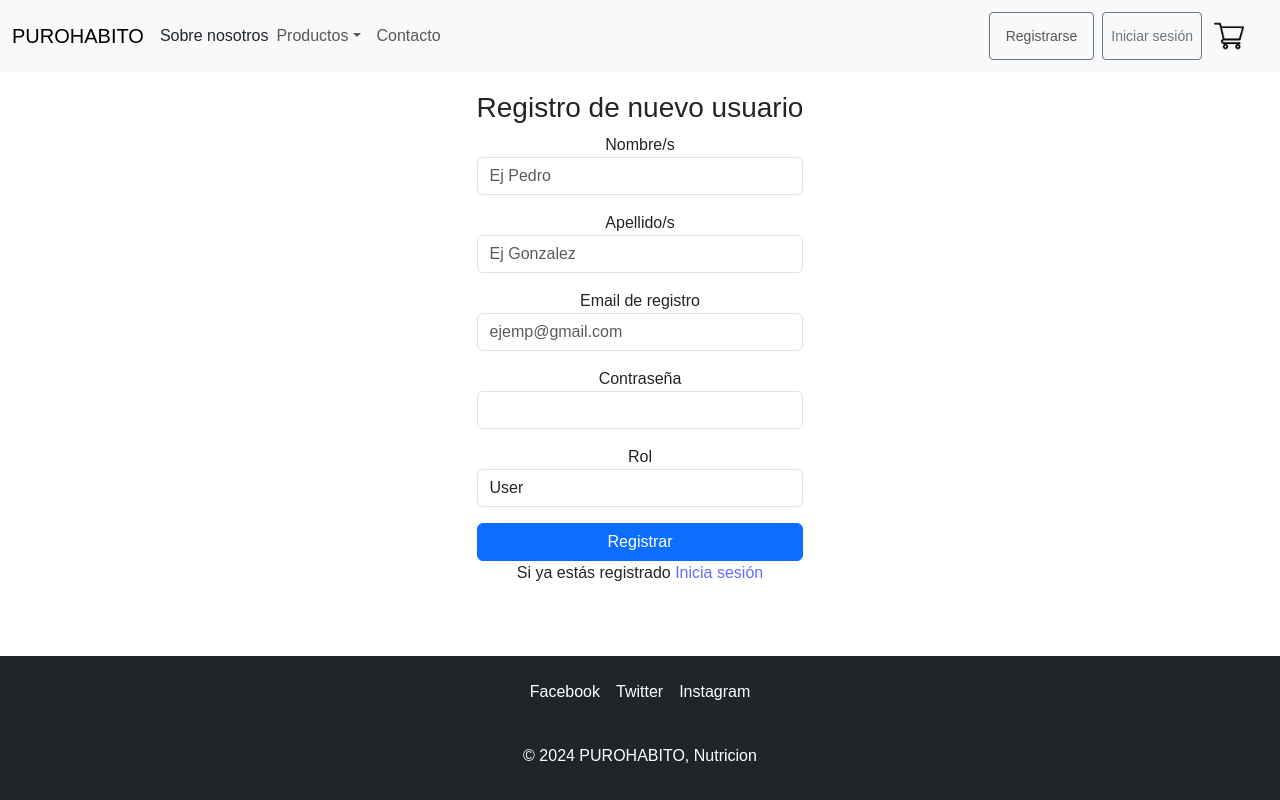
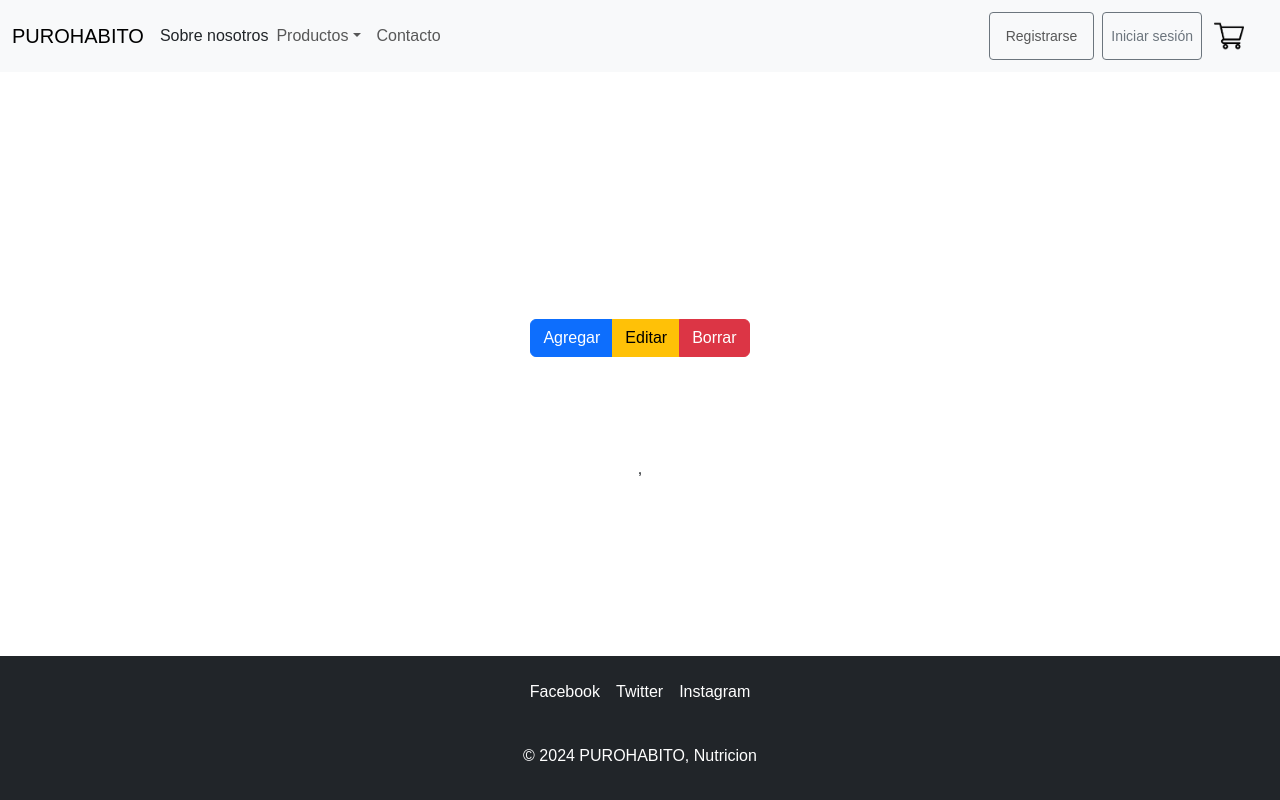
Before and after one commit to jordi02/TPI-LabIII, a React (Vite) app in the folder Trabajo-Practico/: page /superAdmin in a window 1280 px wide. Built offline with nearby package versions, Linux system fonts and the light colour scheme; no server answers; a web font is replaced by a local one.

Commit message:
7.4
Eliminacion de users

```diff
--- a/Trabajo-Practico/src/components/superAdmin/SuperAdmin.jsx
+++ b/Trabajo-Practico/src/components/superAdmin/SuperAdmin.jsx
@@ -1,17 +1,60 @@
 import { useContext, useState } from "react";
 import { userContext } from "../userState/StateComponent";
+import { doc, deleteDoc, getDocs, query, where, collection } from "firebase/firestore";
+import { db } from "../../credenciales"; // Asegúrate de que la ruta es correcta
 
 const SuperAdmin = () => {
+  const {
+    setEmailRegister,
+    setPasswordRegister,
+    setNombreRegister,
+    setApellidoRegister,
+    handleRegister,
+  } = useContext(userContext);
 
-  const { setEmailRegister, setPasswordRegister, setNombreRegister, setApellidoRegister, handleRegister, } = useContext(userContext);
+  const [activeSection, setActiveSection] = useState("none");
+  const [rol, setRol] = useState("user");
+  const [editEmail, setEditEmail] = useState("");
+  const [deleteEmail, setDeleteEmail] = useState("");
 
-  const [rol, setRol] = useState("user");
+  // Función para encontrar el documento de usuario por email
+  const findUserDocByEmail = async (email) => {
+    const userQuery = query(collection(db, "Users"), where("email", "==", email));
+    const querySnapshot = await getDocs(userQuery);
+    if (querySnapshot.empty) {
+      throw new Error("Usuario no encontrado");
+    }
+    return querySnapshot.docs[0].ref; // Retorna la referencia del documento
+  };
+
+  const handleDelete = async () => {
+    try {
+      const userDocRef = await findUserDocByEmail(deleteEmail);
+      await deleteDoc(userDocRef);
+      alert('Usuario eliminado exitosamente');
+    } catch (error) {
+      console.error('Error eliminando usuario:', error);
+      alert('Error al eliminar el usuario: ' + error.message);
+    }
+  };
 
   return (
+    <div style={{ marginBottom: "100px" }}>
+      <div className="btn-group" role="group">
+        <button onClick={() => setActiveSection("add")} className="btn btn-primary">
+          Agregar
+        </button>
+        <button onClick={() => setActiveSection("edit")} className="btn btn-warning">
+          Editar
+        </button>
+        <button onClick={() => setActiveSection("delete")} className="btn btn-danger">
+          Borrar
+        </button>
+      </div>
 
-    <form onSubmit={(e) => handleRegister(e, rol)} style={{ marginBottom: "100px" }}>
+      {activeSection === "add" && (
+        <form onSubmit={(e) => handleRegister(e, rol)} style={{ marginTop: "20px" }}>
           <h3>Registro de nuevo usuario</h3>
-
           <div className="mb-3">
             <label>Nombre/s</label>
             <input
@@ -77,9 +120,49 @@ const SuperAdmin = () => {
             Si ya estás registrado <a href="/">Inicia sesión</a>
           </p>
         </form>
+      )}
 
+      {activeSection === "edit" && (
+        <div style={{ marginTop: "20px" }}>
+          <h3>Editar Usuario</h3>
+          <div className="mb-3">
+            <label>Email del usuario a editar</label>
+            <input
+              type="email"
+              className="form-control"
+              placeholder="ejemp@gmail.com"
+              onChange={(e) => setEditEmail(e.target.value)}
+            />
+          </div>
+          <div className="d-grid">
+            <button className="btn btn-warning">
+              Editar
+            </button>
+          </div>
+        </div>
+      )}
+
+      {activeSection === "delete" && (
+        <div style={{ marginTop: "20px" }}>
+          <h3>Borrar Usuario</h3>
+          <div className="mb-3">
+            <label>Email del usuario a borrar</label>
+            <input
+              type="email"
+              className="form-control"
+              placeholder="ejemp@gmail.com"
+              onChange={(e) => setDeleteEmail(e.target.value)}
+            />
+          </div>
+          <div className="d-grid">
+            <button onClick={handleDelete} className="btn btn-danger">
+              Borrar
+            </button>
+          </div>
+        </div>
+      )}
+    </div>
   );
-
 };
 
 export default SuperAdmin;
--- a/Trabajo-Practico/src/credenciales.js
+++ b/Trabajo-Practico/src/credenciales.js
@@ -18,7 +18,7 @@ const firebaseConfig = {
 // Initialize Firebase
 const app = initializeApp(firebaseConfig);
 
-export const auth = getAuth();
+export const auth = getAuth(app);
 export const db = getFirestore(app);
 
 export default app;
```
Lines whose indentation alone changed are shown as unchanged.
